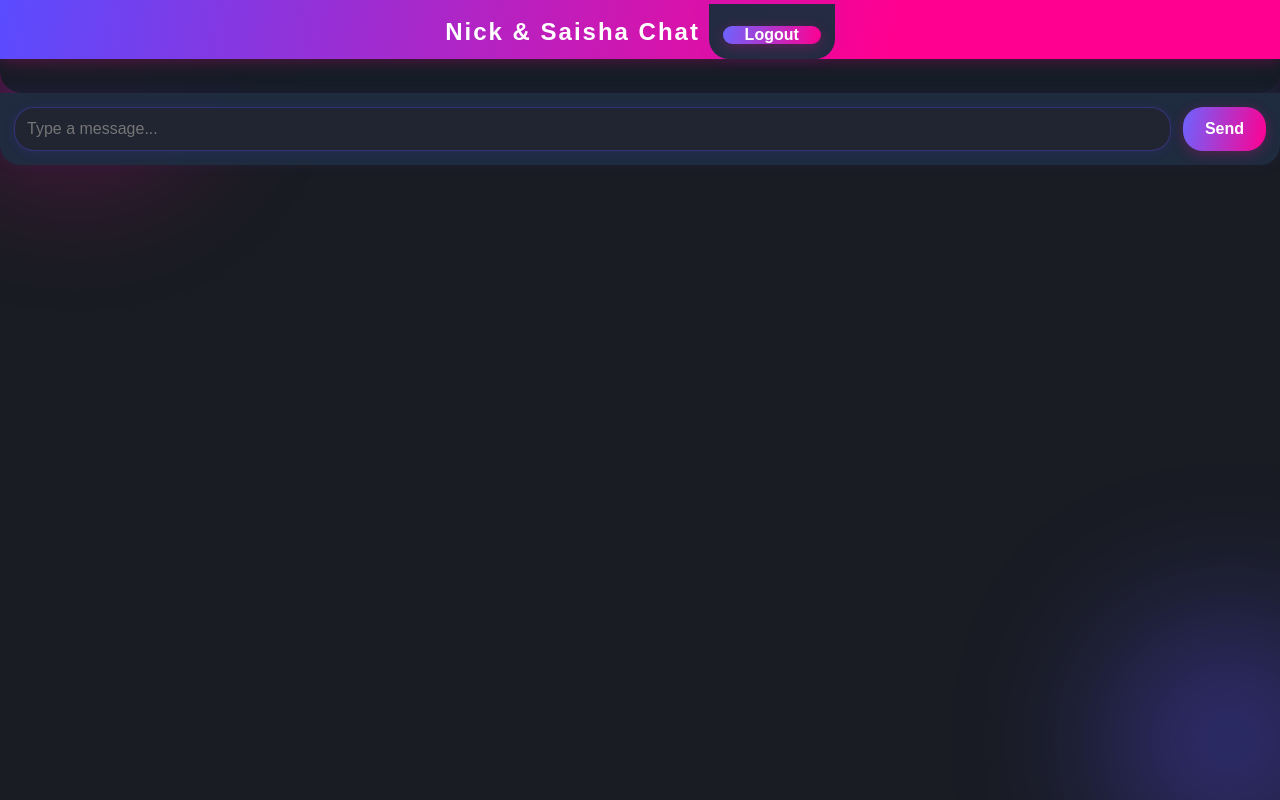
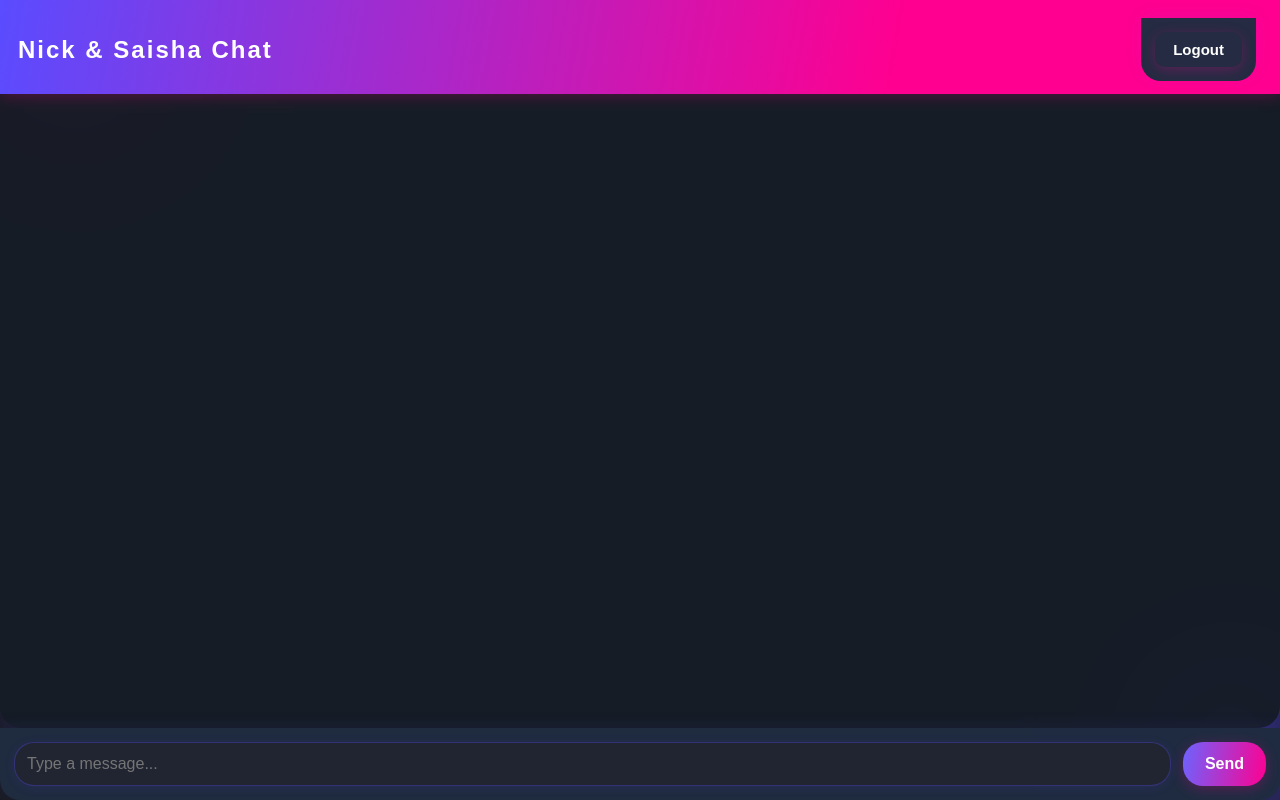
Before and after one commit to samratratnap07/chatting, a Flask app: page /chat in a window 1280 px wide. Run offline with Flask 3, Linux system fonts and the light colour scheme; the visitor is signed in with stand-in values (Sample User, id 1); data that the repository does not hold is empty.

Commit message:
Update style.css

```diff
--- a/static/style.css
+++ b/static/style.css
@@ -32,24 +32,47 @@
     background: radial-gradient(circle, #5a4cff 0%, transparent 70%);
 }
 header {
-    background: linear-gradient(100deg, #5a4cff, #ff0090 70%);
-    padding: 18px 0 13px 0;
+    background: linear-gradient(100deg,#5a4cff,#ff0090 70%);
+    padding: 18px 24px 13px 18px;
     color: white;
-    text-align: center;
     font-size: 24px;
     font-family: 'Quicksand', Arial, sans-serif;
     font-weight: 600;
     letter-spacing: 2px;
+    position: relative;
     z-index: 2;
     box-shadow: 0 2px 15px #ff009044;
+    display: flex;
+    align-items: center;
+    justify-content: space-between;
 }
-.main-chat-layout {
+.header-title {
     flex: 1;
+    text-align: left;
+}
+.logout-btn {
+    background: none;
+    border: none;
+    color: #fff;
+    font-size: 15px;
+    padding: 9px 18px;
+    border-radius: 10px;
+    cursor: pointer;
+    font-weight: 600;
+    transition: background .15s;
+}
+.logout-btn:hover {
+    background: #5a4cff55;
+    text-decoration: underline;
+}
+
+.main-chat-wrapper {
     display: flex;
     flex-direction: column;
+    flex: 1 1 0;
+    min-height: 0;
     height: 100%;
     position: relative;
-    z-index: 1;
 }
 .chat-box {
     flex: 1;
@@ -59,12 +82,14 @@
     display: flex;
     flex-direction: column;
     position: relative;
+    z-index: 1;
     border-radius: 0 0 22px 22px;
     box-shadow: 0 5px 30px #5a4cff22;
     scroll-behavior: smooth;
+    min-height: 0;
 }
 
-/* Instagram bubbles */
+/* Instagram chat bubbles */
 .message {
     display: flex;
     flex-direction: column;
```
Also changed, not shown: other parts of static/style.css (+45 -13 lines).
